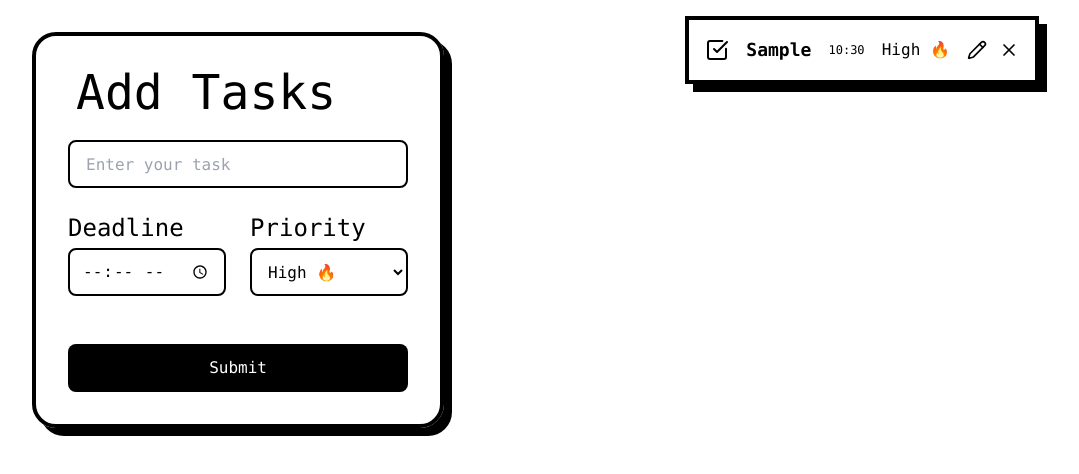
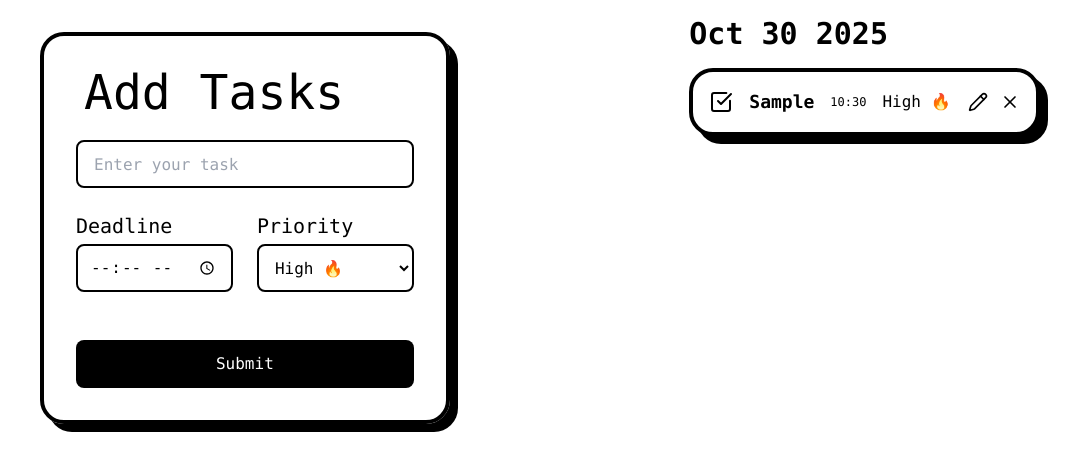
Before and after one commit to pushparajwastaken/to-do-list, a React (Vite) app: page / in a window 1280 px wide. Both pictures are taken after typing "Sample", "10:30" into the empty fields and a click on the button "Submit". Shown: the top 474 px of the page, without its empty margins (0-1079 px from the left). Built offline with nearby package versions, Linux system fonts and the light colour scheme.

Commit message:
minor bug fixes

```diff
--- a/src/App/TodosStore.js
+++ b/src/App/TodosStore.js
@@ -1,8 +1,5 @@
 import { create } from "zustand";
 import { persist } from "zustand/middleware";
-
-import * as htmlToImage from "html-to-image";
-import download from "downloadjs";
 export const useTodoStore = create(
   persist(
     (set, get) => ({
@@ -21,6 +18,20 @@ export const useTodoStore = create(
           },
         ];
         set({ todos: updatedTodos });
+      },
+      extractDateFromId: (todoid) => {
+        const date = new Date(Number(todoid));
+        return date.toISOString().split("T")[0];
+      },
+      grouptodobydate: (todos) => {
+        return todos.reduce((groups, todo) => {
+          const dateKey = get().extractDateFromId(todo.id);
+
+          if (!groups[dateKey]) groups[dateKey] = [];
+          groups[dateKey].push(todo);
+
+          return groups;
+        }, {});
       },
       removeTodo: (todoId) => {
         const updatedTodos = get().todos.filter((todo) => todo.id !== todoId);
--- a/src/Components/Input/Input.jsx
+++ b/src/Components/Input/Input.jsx
@@ -24,10 +24,10 @@ const Input = () => {
     setPriority("High 🔥");
   };
   return (
-    <div className="rounded-3xl md:w-1/2 w-full p-8 border-black border-4 my-8 hover:scale-105  shadow-[8px_8px_0px_0px_#000] transition-all duration-300 hover:translate-x-[-4px] hover:translate-y-[-4px] hover:shadow-[12px_12px_0px_0px_#000]">
+    <div className="rounded-3xl md:w-1/2 w-full p-8 ml-2 border-black border-4 my-8 hover:scale-105  shadow-[8px_8px_0px_0px_#000] transition-all duration-300 hover:translate-x-[-4px] hover:translate-y-[-4px] hover:shadow-[12px_12px_0px_0px_#000]">
       <p className="text-5xl px-2 font-mono mb-6">Add Tasks</p>
       <form onSubmit={handleSubmit} className="font-mono space-y-6">
-        <div className="grid grid-cols-2 gap-6 items-end">
+        <div className="grid grid-cols-2 gap-6">
           <div className="col-span-2">
             <input
               type="text"
@@ -39,7 +39,7 @@ const Input = () => {
           </div>
 
           <div className="flex flex-col">
-            <label htmlFor="Deadline" className="font-mono text-2xl mb-1">
+            <label htmlFor="Deadline" className="font-mono text-xl mb-1">
               Deadline
             </label>
             <input
@@ -50,7 +50,7 @@ const Input = () => {
             />
           </div>
           <div className="flex flex-col">
-            <label htmlFor="priority" className="font-mono text-2xl mb-1">
+            <label htmlFor="priority" className="font-mono text-xl mb-1">
               Priority
             </label>
             <select
--- a/src/Components/Todos/Todos.jsx
+++ b/src/Components/Todos/Todos.jsx
@@ -3,7 +3,8 @@ import { Pencil, X, CheckSquare } from "lucide-react";
 import { useTodoStore } from "../../App/TodosStore";
 
 export const Todos = () => {
-  const { todos, toggleComplete, removeTodo, editTodo } = useTodoStore();
+  const { todos, toggleComplete, removeTodo, editTodo, grouptodobydate } =
+    useTodoStore();
   useEffect(() => {
     if ("Notification" in window) {
       Notification.requestPermission().then((perm) => {
@@ -13,7 +14,7 @@ export const Todos = () => {
       console.log("Notifications not supported in this browser.");
     }
   }, []);
-  const todoref = useRef(null);
+  const grouped = grouptodobydate(todos);
   useEffect(() => {
     if (!("Notification" in window) || Notification.permission !== "granted")
       return;
@@ -60,12 +61,23 @@ export const Todos = () => {
           No tasks yet
         </p>
       ) : (
-        <div className="flex flex-col w-full gap-4 p-4 items-start md:w-1/2 ">
-          {todos.map((todo) => (
+        <div className="flex flex-col w-full gap-8 p-4 items-start md:w-1/2">
+          {Object.keys(grouped)
+            .sort()
+            .map((date) => (
+              <div key={date} className="w-full">
+                <h2 className="text-3xl font-extrabold mb-4">
+                  {new Date(date).toDateString().split(" ").slice(1).join(" ")}
+                </h2>
+
+                {grouped[date].map((todo) => (
                   <div
                     key={todo.id}
-              className="flex justify-between items-center w-full p-4
-               text-lg border-4 border-black border-spacing-y-3  hover:scale-105  shadow-[8px_8px_0px_0px_#000] transition-all duration-300 hover:translate-x-[-4px] hover:translate-y-[-4px] hover:shadow-[12px_12px_0px_0px_#000]"
+                    className="flex flex-wrap items-center gap-4 w-full p-4
+                    text-lg border-4 border-black hover:scale-105 rounded-3xl
+                    shadow-[8px_8px_0px_0px_#000] transition-all duration-300
+                    hover:translate-x-[-4px] hover:translate-y-[-4px]
+                    hover:shadow-[12px_12px_0px_0px_#000] bg-white mb-4"
                   >
                     <CheckSquare
                       onClick={() => toggleComplete(todo.id)}
@@ -74,18 +86,23 @@ export const Todos = () => {
                       }`}
                     />
                     <p
-                className={`font-semibold ${
+                      className={`font-semibold truncate ${
                         todo.isCompleted ? "line-through opacity-60" : ""
                       }`}
                     >
                       {todo.title}
                     </p>
+
                     <p className="text-xs">{todo.deadline}</p>
-              <p className="text-base">{todo.priority}</p>
-              <div className="flex items-center gap-3">
+                    <p className="text-base mr-auto">{todo.priority}</p>
+
+                    <div className="flex items-center gap-3 flex-shrink-0">
                       <Pencil
                         onClick={() => {
-                    const newTitle = prompt("Edit task title:", todo.title);
+                          const newTitle = prompt(
+                            "Edit task title:",
+                            todo.title
+                          );
                           if (newTitle && newTitle.trim() !== "") {
                             editTodo(todo.id, { title: newTitle });
                           }
@@ -100,6 +117,8 @@ export const Todos = () => {
                   </div>
                 ))}
               </div>
+            ))}
+        </div>
       )}
     </div>
   );
```
Lines whose indentation alone changed are shown as unchanged.
